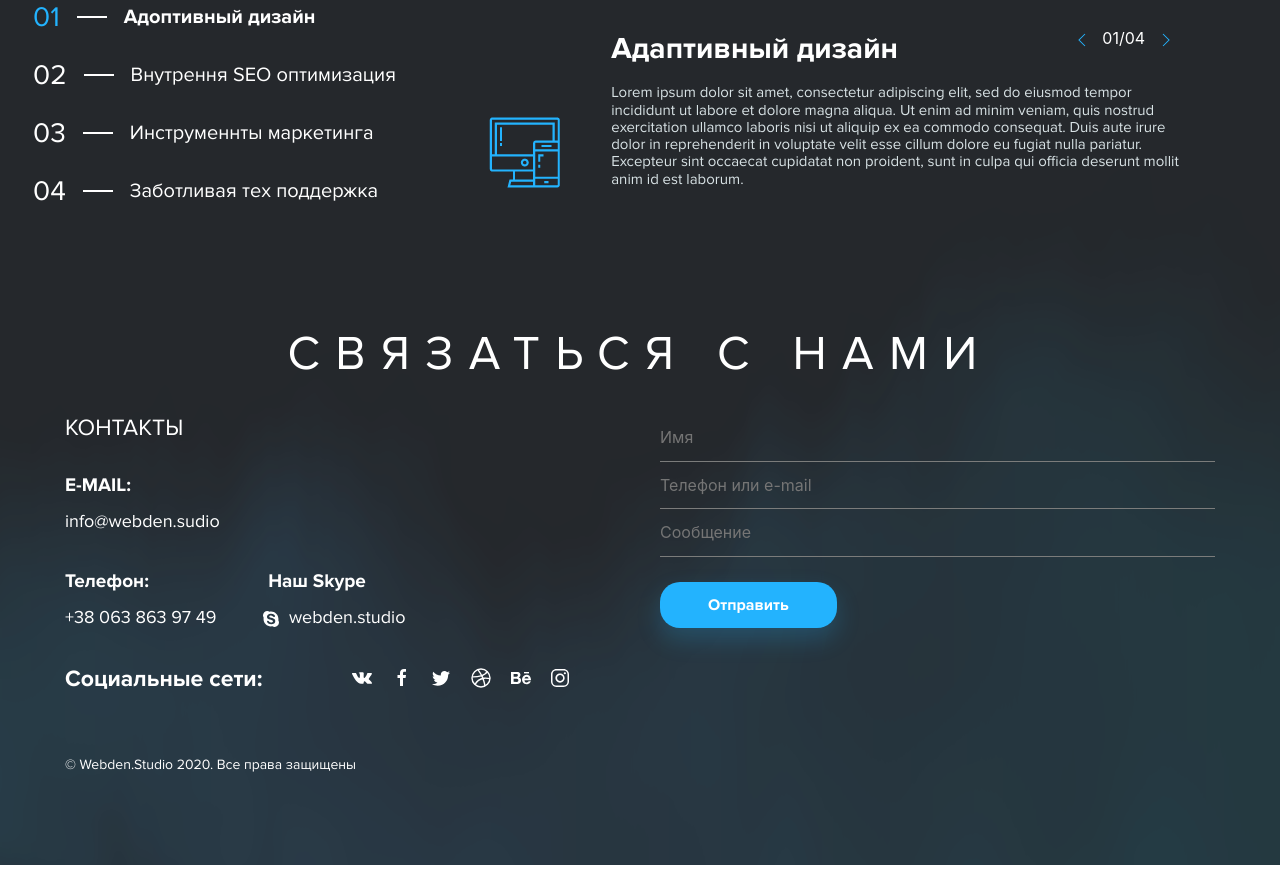
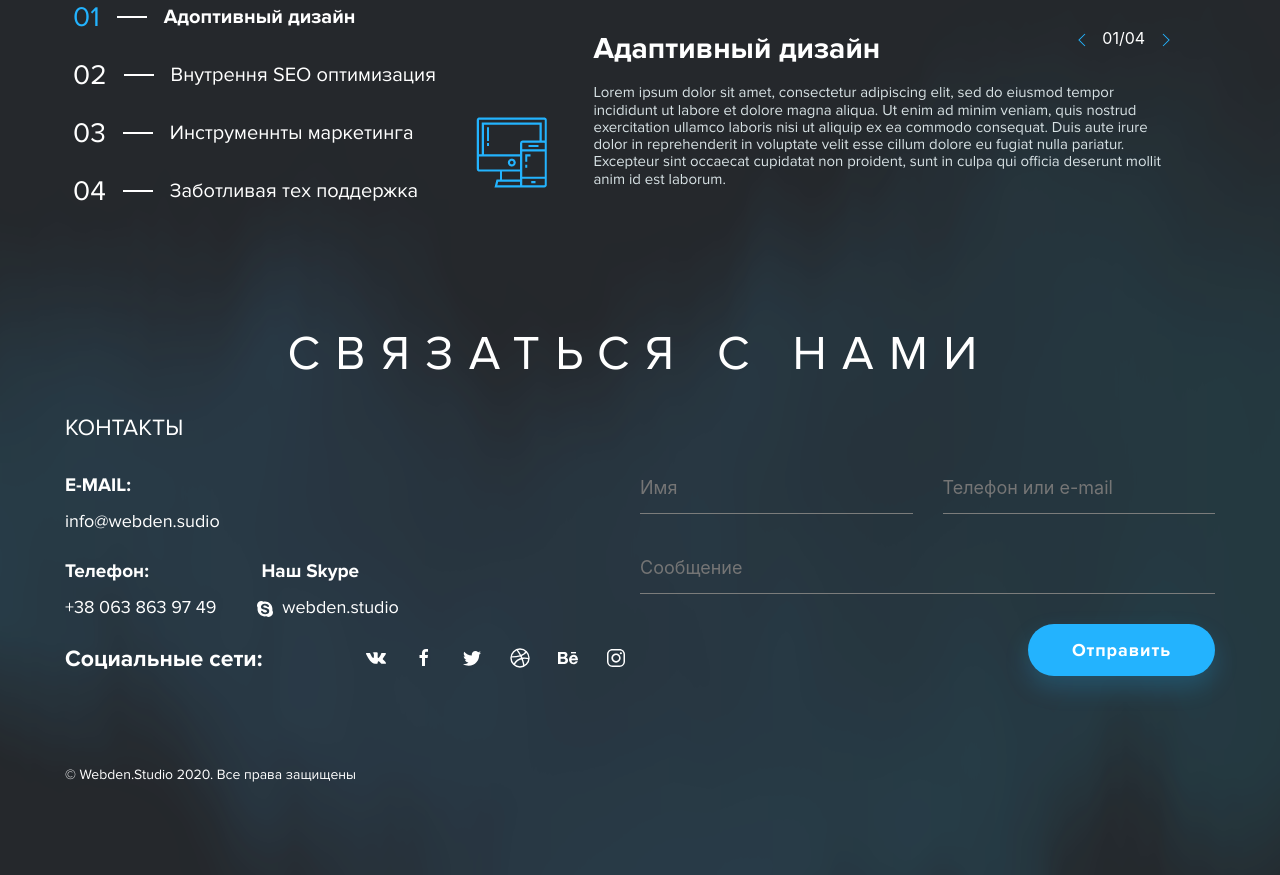
Before and after one commit to FreeDOSSS/WebDen, a website: page src/index.html in a window 1280 px wide. Shown: the part 1062-1937 px from the top of the page. Drawn offline with nearby package versions, Linux system fonts and the light colour scheme; files that its build step writes are made by us from their sources.

Commit message:
end project

```diff
--- a/package.json
+++ b/package.json
@@ -7,7 +7,7 @@
     "start": "cross-env PORT=1234 gulp start --development ",
     "build": "gulp build --production",
     "predeploy": "npm run build",
-    "deploy": "gh-pages -d build"
+    "deploy": "netlify deploy --prod --dir=build"
   },
   "homepage": "https://luxplanjay.github.io/gulp-starter-kit",
   "repository": {
--- a/src/index.html
+++ b/src/index.html
@@ -84,7 +84,7 @@
         <div class="container about">
           <h2 class="title">Почему мы</h2>
 
-          <div uk-grid>
+          <div class="uk-margin-auto-right uk-margin-auto-left" uk-grid>
             <ul class="list uk-width-1-1 uk-width-1-3@s">
               <li class="list__item active">
                 <a href="#" class="list__item__link" data-page="1">
@@ -148,25 +148,25 @@
       <div class="container--fluid">
         <div class="container contact">
           <h2 class="contactAs">Связаться с нами</h2>
-          <div class="grid uk-child-width-1-1 uk-child-width-1-2@s" uk-grid>
-            <form class="contactForm">
+          <div class="grid uk-child-width-1-1 uk-child-width-1-2@s " uk-grid>
+            <form class="contactForm" uk-grid>
               <input
                 type="text"
-                class="contactForm__field"
+                class="contactForm__field uk-width-1-1 uk-width-1-2@s"
                 name="name"
                 placeholder="Имя"
                 required
               />
               <input
                 type="text"
-                class="contactForm__field"
+                class="contactForm__field uk-width-1-1 uk-width-1-2@s"
                 name="email"
                 placeholder="Телефон или e-mail"
                 required
               />
               <input
                 type="text"
-                class="contactForm__field"
+                class="contactForm__field uk-width-1-1 "
                 name="message"
                 placeholder="Сообщение"
                 required
--- a/src/sass/common.scss
+++ b/src/sass/common.scss
@@ -48,5 +48,14 @@ textarea {
 
   .wrapper {
     padding-bottom: 70px;
+    background-position-y: 100px;
   }
 }
+
+.uk-grid {
+  // padding: 0;
+  margin: 0;
+  > * {
+    padding: 0;
+  }
+}
--- a/src/sass/contact.scss
+++ b/src/sass/contact.scss
@@ -14,6 +14,8 @@
   .card {
     // width: 50%;
     background: none;
+    padding-bottom: 20px;
+    margin: 0;
     &-box {
       margin-bottom: 50px;
     }
@@ -39,6 +41,12 @@
       &:hover {
         text-decoration: none;
         color: $colorAccent;
+      }
+    }
+
+    &.social {
+      > div {
+        margin: 0;
       }
     }
 
@@ -70,12 +78,15 @@
 
   .contactForm {
     &__field {
-      width: 100%;
-      // margin-bottom: 20px;
+      // width: 100%;
+      margin: 0;
+      padding: 0;
+      margin-bottom: 20px;
       background: none;
       border: none;
       border-bottom: 1px solid $colorBorder;
-      padding: 14px 0;
+      padding-top: 14px;
+      padding-bottom: 14px;
       color: $colorWhite;
 
       &:nth-of-type(3) {
@@ -103,8 +114,36 @@
 @media (min-width: 640px) {
   .contact {
     .grid {
+      align-items: flex-start;
       .contactForm {
         order: 2;
+        align-items: flex-start;
+        padding-top: 50px;
+
+        &__field {
+          $w: 30px;
+          font-size: 18px;
+          margin-bottom: 30px;
+
+          &[name='name'] {
+            width: calc(50% - 15px);
+            margin-right: auto;
+          }
+
+          &[name='email'] {
+            width: calc(50% - 15px);
+            margin-left: auto;
+          }
+        }
+
+        .submit {
+          margin: 0;
+          margin-left: auto;
+          letter-spacing: 0.9px;
+          font-size: 18px;
+          padding: 18px 44px;
+          border-radius: 26px;
+        }
       }
       .contacts {
         order: 1;
@@ -120,6 +159,7 @@
     }
 
     .card {
+      margin-bottom: 10px;
       &__title {
         font-size: 19px;
       }
@@ -128,6 +168,7 @@
       }
     }
     .social {
+      padding-left: 0;
       .card__title {
         font-size: 23px;
       }
```
Also changed, not shown: 1 other file.
